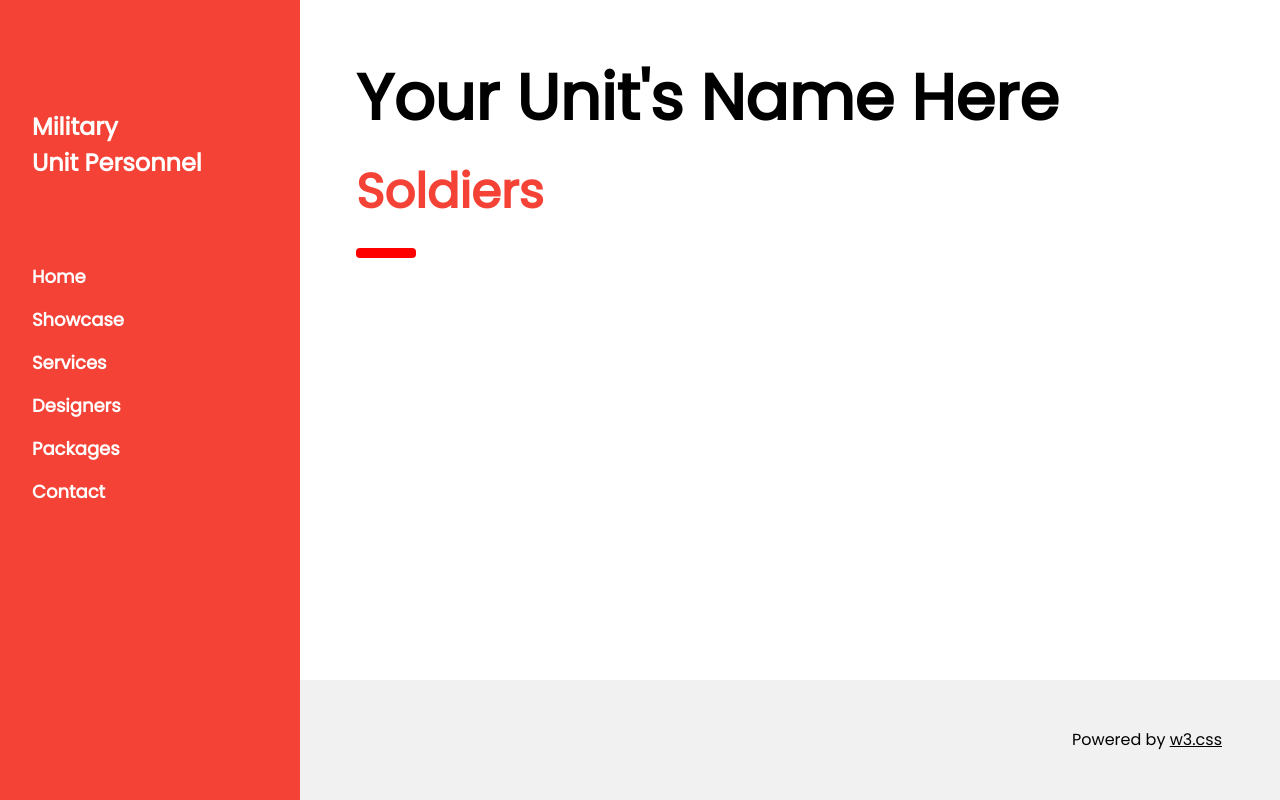
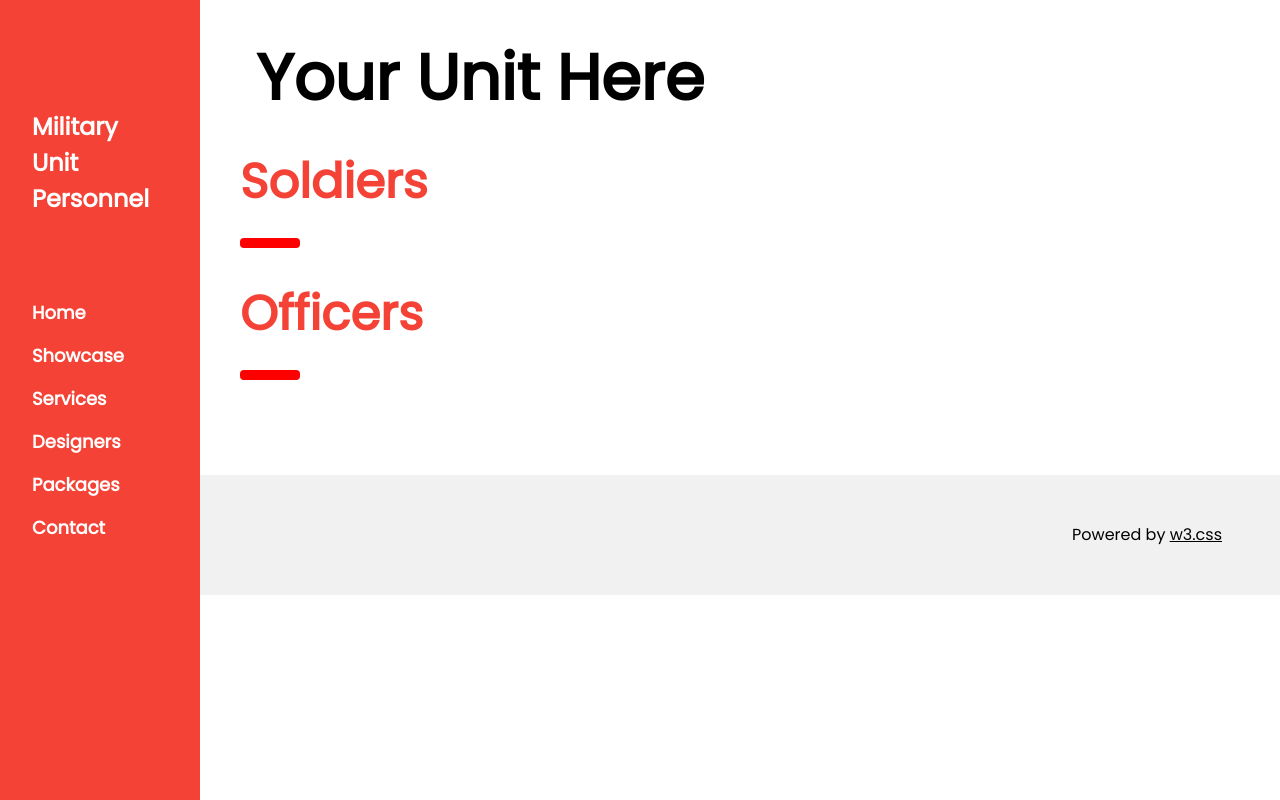
Before and after one commit to Khalid-Tarek/MUP, a Flask app: page / in a window 1280 px wide. Run offline with Flask 3, Linux system fonts and the light colour scheme; parts of the project's set-up code (start-up, migrations or seed data) failed here and were passed over.

Commit message:
Populated Soldiers Table and Refined Home Screen

```diff
--- a/config.json
+++ b/config.json
@@ -5,5 +5,8 @@
         "database_hostname": "localhost",
         "database_port": "25000",
         "database_name": "mupdb"
-    }
+    },
+    "host": "127.0.0.1",
+    "port": "5000",
+    "unit_name": "Your Unit Here"
 }
--- a/src/app.py
+++ b/src/app.py
@@ -1,27 +1,27 @@
 from flask import Flask, render_template
-from database_utils import *
+from my_utils import HOST, PORT, BASE_LINK, UNIT_NAME
+import database_utils
 app = Flask(__name__, template_folder="templates")
 
-conn = get_ibm_db_connection()
-check_or_create_all_tables(conn)
+conn = database_utils.get_ibm_db_connection()
+database_utils.check_or_create_all_tables(conn)
 
-# Get table headers
-stmt = ibm_db.exec_immediate(conn, "SELECT colname FROM syscat.columns WHERE TABNAME = 'SOLDIER' ORDER BY COLNO")
-soldiers_table_headers = sum(parse_db2_statement(stmt), tuple()) # I do this to flatten the 2D result list
+soldiers_table_headers, soldiers_table_rows = database_utils.get_soldiers_table(conn, "SOLDIER")
+officers_table_headers, officers_table_rows = database_utils.get_soldiers_table(conn, 'OFFICER')
 
-# Get table content
-stmt = ibm_db.exec_immediate(conn, "SELECT * FROM SOLDIER")
-soldiers_table_rows = parse_db2_statement(stmt)
-
-ibm_db.close(conn)
+database_utils.ibm_db.close(conn)
 
 @app.route('/')
 def hello_world():
     return render_template(
         "index.html",
+        BASE_LINK = BASE_LINK,
+        UNIT_NAME = UNIT_NAME,
         soldiers_table_headers = soldiers_table_headers,
-        soldiers_table_rows = soldiers_table_rows
+        soldiers_table_rows = soldiers_table_rows,
+        officers_table_headers = officers_table_headers,
+        officers_table_rows = officers_table_rows
     )
 
 if __name__ == "__main__":
-    app.run("0.0.0.0", debug=True)
+    app.run(host=HOST, port=PORT, debug=True)
--- a/src/database_utils.py
+++ b/src/database_utils.py
@@ -1,29 +1,22 @@
 # A utility module to help initiate the database
 
+from typing import Any, List, Tuple
 import ddl_queries
-import json
 import os
 os.add_dll_directory(f"{os.getcwd()}/env/Lib/site-packages/clidriver/bin/../bin")
 import ibm_db
 from ibm_db import IBM_DBStatement, IBM_DBConnection
+from my_utils import DB2VARIABLES as DB2
 
 
-def extract_credentials():
-    f = open("config.json")
-    db2 = json.load(f)["db2"]
-    f.close()
-
-    return db2
-
-db2 = extract_credentials()
 
 connection_string = (
-    f"DATABASE={db2['database_name']};"
-    f"HOSTNAME={db2['database_hostname']};"
-    f"PORT={db2['database_port']};"
+    f"DATABASE={DB2['database_name']};"
+    f"HOSTNAME={DB2['database_hostname']};"
+    f"PORT={DB2['database_port']};"
     f"PROTOCOL=TCPIP;"
-    f"UID={db2['database_username']};"
-    f"PWD={db2['database_password']};"
+    f"UID={DB2['database_username']};"
+    f"PWD={DB2['database_password']};"
 )
 
 # A helper function to return a db2 connection
@@ -85,3 +78,18 @@
         result = parse_db2_statement(stmt)
         if result[0][0] != 1:
             create_table(conn, table)
+
+# A function that queries the database for the table with the name passed (must be all capital) and refines it for display
+def get_soldiers_table(conn: IBM_DBConnection, name) -> Tuple[List[str], List[List]]:
+
+    # Get table headers
+    stmt = ibm_db.exec_immediate(conn, f"SELECT colname FROM syscat.columns WHERE TABNAME = '{name}' ORDER BY COLNO")
+    table_headers: List[str] = sum(parse_db2_statement(stmt), tuple()) # I do this to flatten the 2D result list
+    table_headers = [x.replace('_', ' ') for x in table_headers]
+
+    # Get table content
+    stmt = ibm_db.exec_immediate(conn, f"SELECT * FROM {name}")
+    table_rows: List[List[Any | str]] = parse_db2_statement(stmt)
+    table_rows = [[str(x).replace('_', ' ') for x in row] for row in table_rows]
+
+    return table_headers, table_rows
--- a/src/templates/index.html
+++ b/src/templates/index.html
@@ -16,13 +16,13 @@
 <body>
 
 <!-- Sidebar/menu -->
-<nav class="w3-sidebar w3-red w3-collapse w3-top w3-large w3-padding" style="z-index:3;width:300px;font-weight:bold;" id="mySidebar"><br>
+<nav class="w3-sidebar w3-red w3-collapse w3-top w3-large w3-padding" style="z-index:3;width:200px;font-weight:bold;" id="mySidebar"><br>
   <a href="javascript:void(0)" onclick="w3_close()" class="w3-button w3-hide-large w3-display-topleft" style="width:100%;font-size:22px">Close Menu</a>
   <div class="w3-container">
     <h3 class="w3-padding-64"><b>Military<br>Unit Personnel</b></h3>
   </div>
   <div class="w3-bar-block">
-    <a href="#" onclick="w3_close()" class="w3-bar-item w3-button w3-hover-white">Home</a>
+    <a href="{{BASE_LINK}}" onclick="w3_close()" class="w3-bar-item w3-button w3-hover-white">Home</a>
     <a href="#showcase" onclick="w3_close()" class="w3-bar-item w3-button w3-hover-white">Showcase</a>
     <a href="#services" onclick="w3_close()" class="w3-bar-item w3-button w3-hover-white">Services</a>
     <a href="#designers" onclick="w3_close()" class="w3-bar-item w3-button w3-hover-white">Designers</a>
@@ -41,20 +41,21 @@
 <div class="w3-overlay w3-hide-large" onclick="w3_close()" style="cursor:pointer" title="close side menu" id="myOverlay"></div>
 
 <!-- !PAGE CONTENT! -->
-<div class="w3-main" style="margin-left:340px;margin-right:40px">
+<div class="w3-main" style="margin-left:240px;margin-right:40px">
 
-  <!-- Header -->
-  <div class="w3-container" style="margin-top:40px">
-    <h1 class="w3-jumbo"><b>Your Unit's Name Here</b></h1>
-    <h1 class="w3-xxxlarge w3-text-red"><b>Soldiers</b></h1>
-    <hr style="width:50px;border:5px solid red" class="w3-round">
+  <div class="w3-container" style="margin-top:20px">
+    <h1 class="w3-jumbo"><b>{{UNIT_NAME}}</b></h1>
   </div>
 
-  <div class="w3-responsive">
+  <!-- Soliders Table & Header -->
+  <h1 class="w3-xxxlarge w3-text-red"><b>Soldiers</b></h1>
+  <hr style="width:50px;border:5px solid red" class="w3-round">
+
+  <div class="w3-responsive" style="max-height: 400px;">
     <table class="w3-table-all w3-hoverable">
-      <tr class="w3-red">
+      <tr class="w3-red" style="position: sticky; top: -1px;">
         {% for header in soldiers_table_headers %}
-        <th> {{header}} </th>
+        <th style="text-align: center;"> {{header}} </th>
         {% endfor %}
       </tr>
 
@@ -65,14 +66,38 @@
         {% endfor %}
       </tr>
       {% endfor %}
+
     </table>
   </div>
+
+  <!-- Officers Table & Header -->
+  <h1 class="w3-xxxlarge w3-text-red"><b>Officers</b></h1>
+  <hr style="width:50px; border:5px solid red" class="w3-round">
+
+  <div class="w3-responsive" style="max-height: 400px;">
+    <table class="w3-table-all w3-hoverable">
+      <tr class="w3-red">
+        {% for header in officers_table_headers %}
+        <th style="text-align: center;"> {{header}} </th>
+        {% endfor %}
+      </tr>
+
+      {% for row in officers_table_rows %}
+      <tr>
+        {% for element in row %}
+        <td> {{element}} </td>
+        {% endfor %}
+      </tr>
+      {% endfor %}
+    </table>
+  </div>
+
 
 <!-- End page content -->
 </div>
 
 <!-- W3.CSS Container -->
-<div class="w3-light-grey w3-container w3-padding-32" style="margin-top:75px;padding-right:58px; position: absolute; bottom: 0px; width: 100%;"><p class="w3-right">Powered by <a href="https://www.w3schools.com/w3css/default.asp" title="W3.CSS" target="_blank" class="w3-hover-opacity">w3.css</a></p></div>
+<div class="w3-light-grey w3-container w3-padding-32" style="margin-top:75px;padding-right:58px; width: 100%;"><p class="w3-right">Powered by <a href="https://www.w3schools.com/w3css/default.asp" title="W3.CSS" target="_blank" class="w3-hover-opacity">w3.css</a></p></div>
 
 <script>
 // Script to open and close sidebar
```
Also changed, not shown: src/my_utils.py (added, +20 -0 lines).
